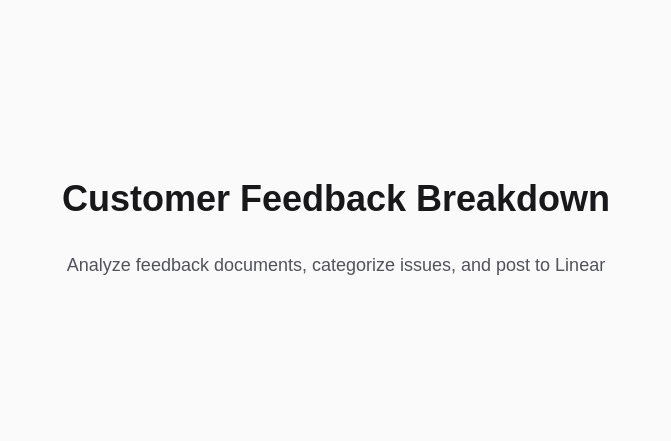
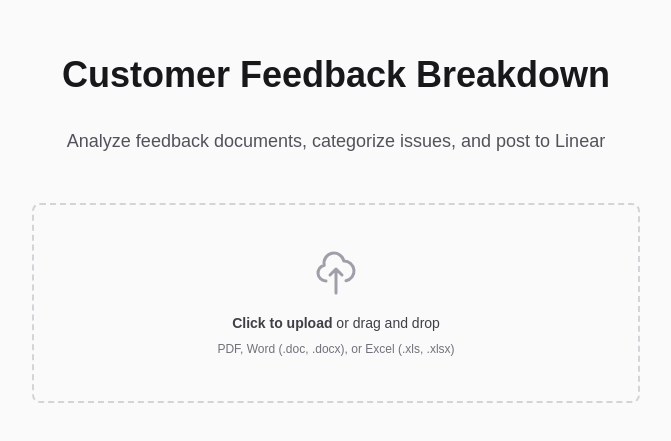
Before and after one commit to chris-donut/customer-feedback-breakdown, a Next.js app: page / in a window 1280 px wide. Shown: the part 171-612 px from the top of the page, without its empty margins (304-975 px from the left). Built offline with nearby package versions, Linux system fonts and the light colour scheme.

Commit message:
feat: [US-020] - Build file upload UI component

```diff
--- a/src/app/page.tsx
+++ b/src/app/page.tsx
@@ -1,13 +1,25 @@
+"use client";
+
+import { FileUpload } from "@/components/FileUpload";
+
 export default function Home() {
+  const handleFileSelect = (file: File) => {
+    console.log("File selected:", file.name, file.type, file.size);
+  };
+
   return (
     <div className="flex min-h-screen items-center justify-center bg-zinc-50 dark:bg-black">
-      <main className="flex flex-col items-center gap-8 p-8">
+      <main className="flex flex-col items-center gap-8 p-8 w-full max-w-2xl">
         <h1 className="text-4xl font-bold text-zinc-900 dark:text-zinc-50">
           Customer Feedback Breakdown
         </h1>
         <p className="text-lg text-zinc-600 dark:text-zinc-400">
           Analyze feedback documents, categorize issues, and post to Linear
         </p>
+
+        <div className="w-full mt-4">
+          <FileUpload onFileSelect={handleFileSelect} />
+        </div>
       </main>
     </div>
   );
--- /dev/null
+++ b/src/components/FileUpload.tsx
@@ -0,0 +1,252 @@
+"use client";
+
+import { useState, useCallback, useRef, DragEvent, ChangeEvent } from "react";
+
+const ACCEPTED_TYPES = {
+  "application/pdf": ".pdf",
+  "application/vnd.openxmlformats-officedocument.wordprocessingml.document":
+    ".docx",
+  "application/msword": ".doc",
+  "application/vnd.openxmlformats-officedocument.spreadsheetml.sheet": ".xlsx",
+  "application/vnd.ms-excel": ".xls",
+};
+
+const ACCEPTED_EXTENSIONS = [".pdf", ".doc", ".docx", ".xls", ".xlsx"];
+
+export interface FileUploadProps {
+  onFileSelect: (file: File) => void;
+  isUploading?: boolean;
+  disabled?: boolean;
+}
+
+export function FileUpload({
+  onFileSelect,
+  isUploading = false,
+  disabled = false,
+}: FileUploadProps) {
+  const [isDragOver, setIsDragOver] = useState(false);
+  const [selectedFile, setSelectedFile] = useState<File | null>(null);
+  const [error, setError] = useState<string | null>(null);
+  const fileInputRef = useRef<HTMLInputElement>(null);
+
+  const validateFile = useCallback((file: File): boolean => {
+    const extension = file.name.toLowerCase().slice(file.name.lastIndexOf("."));
+    const mimeType = file.type;
+
+    const validExtension = ACCEPTED_EXTENSIONS.includes(extension);
+    const validMime =
+      mimeType === "" || Object.keys(ACCEPTED_TYPES).includes(mimeType);
+
+    if (!validExtension) {
+      setError(
+        `Invalid file type. Accepted formats: ${ACCEPTED_EXTENSIONS.join(", ")}`
+      );
+      return false;
+    }
+
+    if (mimeType && !validMime) {
+      setError(
+        `Invalid file type. Accepted formats: ${ACCEPTED_EXTENSIONS.join(", ")}`
+      );
+      return false;
+    }
+
+    setError(null);
+    return true;
+  }, []);
+
+  const handleFile = useCallback(
+    (file: File) => {
+      if (validateFile(file)) {
+        setSelectedFile(file);
+        onFileSelect(file);
+      }
+    },
+    [validateFile, onFileSelect]
+  );
+
+  const handleDragOver = useCallback(
+    (e: DragEvent<HTMLDivElement>) => {
+      e.preventDefault();
+      e.stopPropagation();
+      if (!disabled && !isUploading) {
+        setIsDragOver(true);
+      }
+    },
+    [disabled, isUploading]
+  );
+
+  const handleDragLeave = useCallback((e: DragEvent<HTMLDivElement>) => {
+    e.preventDefault();
+    e.stopPropagation();
+    setIsDragOver(false);
+  }, []);
+
+  const handleDrop = useCallback(
+    (e: DragEvent<HTMLDivElement>) => {
+      e.preventDefault();
+      e.stopPropagation();
+      setIsDragOver(false);
+
+      if (disabled || isUploading) return;
+
+      const files = e.dataTransfer.files;
+      if (files.length > 0) {
+        handleFile(files[0]);
+      }
+    },
+    [disabled, isUploading, handleFile]
+  );
+
+  const handleFileInputChange = useCallback(
+    (e: ChangeEvent<HTMLInputElement>) => {
+      const files = e.target.files;
+      if (files && files.length > 0) {
+        handleFile(files[0]);
+      }
+    },
+    [handleFile]
+  );
+
+  const handleButtonClick = useCallback(() => {
+    if (!disabled && !isUploading) {
+      fileInputRef.current?.click();
+    }
+  }, [disabled, isUploading]);
+
+  const isDisabled = disabled || isUploading;
+
+  return (
+    <div className="w-full">
+      <div
+        onDragOver={handleDragOver}
+        onDragLeave={handleDragLeave}
+        onDrop={handleDrop}
+        className={`
+          relative flex flex-col items-center justify-center
+          w-full min-h-[200px] p-8
+          border-2 border-dashed rounded-lg
+          transition-colors duration-200
+          ${
+            isDragOver
+              ? "border-blue-500 bg-blue-50 dark:bg-blue-950/20"
+              : "border-zinc-300 dark:border-zinc-700"
+          }
+          ${isDisabled ? "opacity-50 cursor-not-allowed" : "cursor-pointer hover:border-zinc-400 dark:hover:border-zinc-600"}
+          ${error ? "border-red-400 dark:border-red-600" : ""}
+        `}
+        onClick={handleButtonClick}
+        role="button"
+        tabIndex={isDisabled ? -1 : 0}
+        aria-label="Upload file"
+        onKeyDown={(e) => {
+          if (e.key === "Enter" || e.key === " ") {
+            handleButtonClick();
+          }
+        }}
+      >
+        <input
+          ref={fileInputRef}
+          type="file"
+          accept={ACCEPTED_EXTENSIONS.join(",")}
+          onChange={handleFileInputChange}
+          className="hidden"
+          disabled={isDisabled}
+          aria-hidden="true"
+        />
+
+        <svg
+          className={`w-12 h-12 mb-4 ${isDragOver ? "text-blue-500" : "text-zinc-400 dark:text-zinc-500"}`}
+          fill="none"
+          stroke="currentColor"
+          viewBox="0 0 24 24"
+        >
+          <path
+            strokeLinecap="round"
+            strokeLinejoin="round"
+            strokeWidth={1.5}
+            d="M7 16a4 4 0 01-.88-7.903A5 5 0 1115.9 6L16 6a5 5 0 011 9.9M15 13l-3-3m0 0l-3 3m3-3v12"
+          />
+        </svg>
+
+        {isUploading ? (
+          <div className="flex items-center gap-2 text-zinc-600 dark:text-zinc-400">
+            <svg
+              className="w-5 h-5 animate-spin"
+              fill="none"
+              viewBox="0 0 24 24"
+            >
+              <circle
+                className="opacity-25"
+                cx="12"
+                cy="12"
+                r="10"
+                stroke="currentColor"
+                strokeWidth="4"
+              />
+              <path
+                className="opacity-75"
+                fill="currentColor"
+                d="M4 12a8 8 0 018-8V0C5.373 0 0 5.373 0 12h4zm2 5.291A7.962 7.962 0 014 12H0c0 3.042 1.135 5.824 3 7.938l3-2.647z"
+              />
+            </svg>
+            <span>Uploading...</span>
+          </div>
+        ) : (
+          <>
+            <p className="mb-2 text-sm text-zinc-700 dark:text-zinc-300">
+              <span className="font-semibold">Click to upload</span> or drag and
+              drop
+            </p>
+            <p className="text-xs text-zinc-500 dark:text-zinc-400">
+              PDF, Word (.doc, .docx), or Excel (.xls, .xlsx)
+            </p>
+          </>
+        )}
+      </div>
+
+      {selectedFile && !error && (
+        <div className="mt-3 flex items-center gap-2 text-sm text-zinc-600 dark:text-zinc-400">
+          <svg
+            className="w-4 h-4 text-green-500"
+            fill="none"
+            stroke="currentColor"
+            viewBox="0 0 24 24"
+          >
+            <path
+              strokeLinecap="round"
+              strokeLinejoin="round"
+              strokeWidth={2}
+              d="M9 12l2 2 4-4m6 2a9 9 0 11-18 0 9 9 0 0118 0z"
+            />
+          </svg>
+          <span>
+            Selected: <strong>{selectedFile.name}</strong>
+          </span>
+          <span className="text-zinc-400">
+            ({(selectedFile.size / 1024).toFixed(1)} KB)
+          </span>
+        </div>
+      )}
+
+      {error && (
+        <div className="mt-3 flex items-center gap-2 text-sm text-red-600 dark:text-red-400">
+          <svg
+            className="w-4 h-4"
+            fill="none"
+            stroke="currentColor"
+            viewBox="0 0 24 24"
+          >
+            <path
+              strokeLinecap="round"
+              strokeLinejoin="round"
+              strokeWidth={2}
+              d="M12 8v4m0 4h.01M21 12a9 9 0 11-18 0 9 9 0 0118 0z"
+            />
+          </svg>
+          <span>{error}</span>
+        </div>
+      )}
+    </div>
+  );
+}
```
Also changed, not shown: 1 other file (tests, documents, lock files or other folders).
